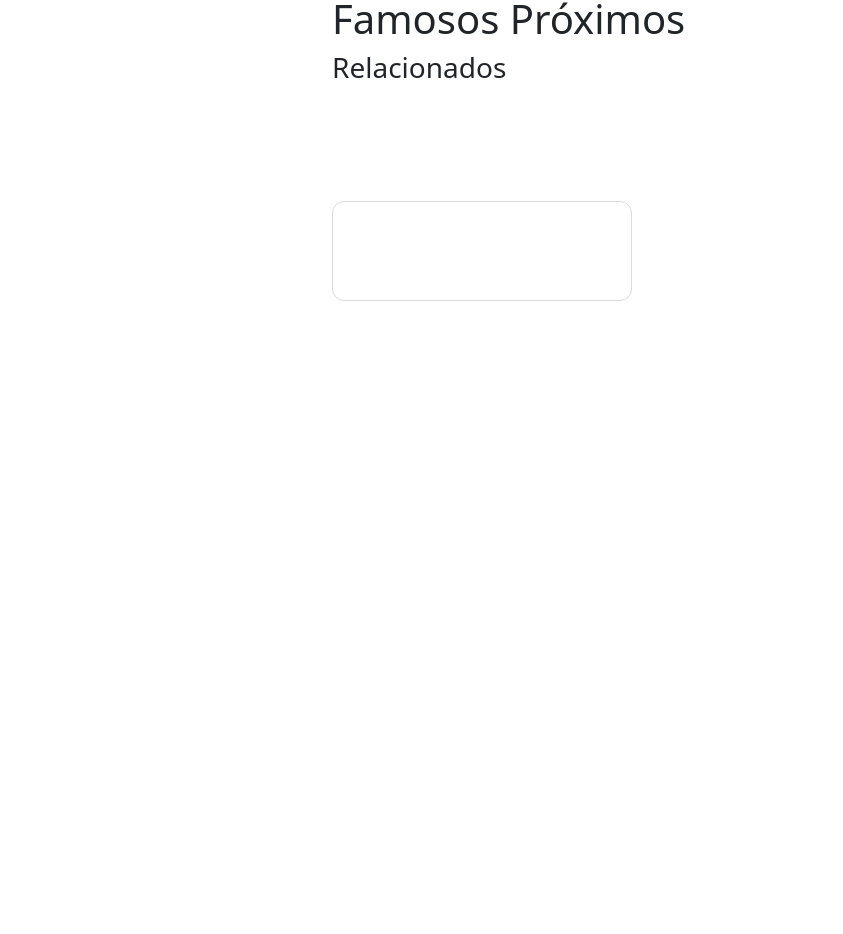
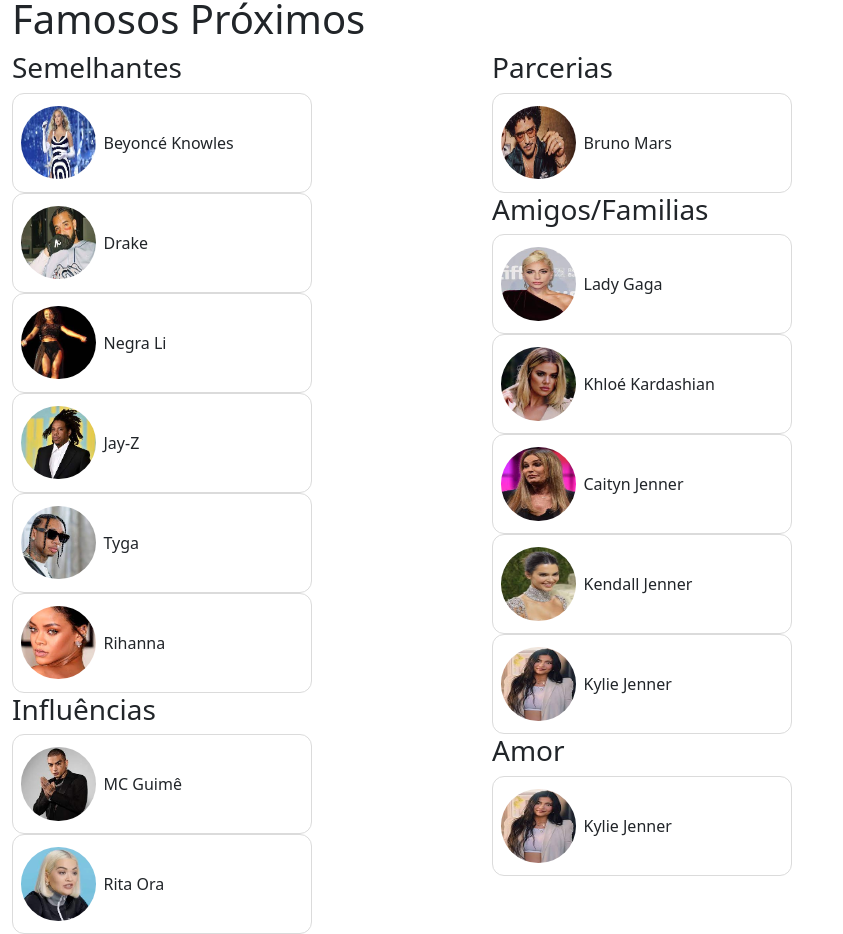
Before and after one commit to Renanluizssx/Projeto-Kanye-West, a React (Create React App) app in the folder myapp/: page /Famosos in a window 1280 px wide. Shown: the part 457-1391 px from the top of the page, without its empty margins (0-843 px from the left). Before the commit the page ends 800 px from the top, so only its background shows below. Built offline with nearby package versions, Linux system fonts and the light colour scheme.

Commit message:
commitado

```diff
--- /dev/null
+++ b/myapp/src/ColecaodeDados.js
@@ -0,0 +1,65 @@
+import beyonce from "./Assets/beyonce.jpg";
+import drake from "./Assets/drake.jpg";
+import negraLi from "./Assets/negra li.jpg";
+import caitlyn from "./Assets/caitlyn.jpg";
+import brunoMars from "./Assets/bruno mars.jpg";
+import guime from "./Assets/guime.jpg";
+import jayZ from "./Assets/jay z.jpg";
+import kendall from "./Assets/kendall.jpg";
+import khloe from "./Assets/khloé.jpg";
+import kimKardashian from "./Assets/kim kardashian.jpg";
+import kylieJenner from "./Assets/kylie jenner.jpg";
+import ladyGaga from "./Assets/lady gaga.jpg";
+import rihanna from "./Assets/rihanna.jpg";
+import rita from "./Assets/rita.jpg";
+import tyga from "./Assets/tyga.jpg";
+export const dadosArtistas = {
+  semelhantes: [
+    {
+      imagem: beyonce,
+      nome: "Beyoncé Knowles",
+    },
+    {
+      imagem: drake,
+      nome: "Drake",
+    },
+    { imagem: negraLi, nome: "Negra Li" },
+    { imagem: jayZ, nome: "Jay-Z" },
+    { imagem: tyga, nome: "Tyga" },
+    { imagem: rihanna, nome: "Rihanna" },
+  ],
+  influencias: [
+    {
+      imagem: guime,
+      nome: "MC Guimê",
+    },
+    {
+      imagem: rita,
+      nome: "Rita Ora",
+    },
+  ],
+  parcerias: {
+    imagem: brunoMars,
+    nome: "Bruno Mars",
+  },
+  amigosEFamilias: [
+    {
+      imagem: ladyGaga,
+      nome: "Lady Gaga",
+    },
+    {
+      imagem: khloe,
+      nome: "Khloé Kardashian",
+    },
+    {
+      imagem: caitlyn,
+      nome: "Caityn Jenner",
+    },
+    { imagem: kendall, nome: "Kendall Jenner" },
+    { imagem: kylieJenner, nome: "Kylie Jenner" },
+  ],
+  amor: {
+    imagem: kylieJenner,
+    nome: "Kylie Jenner",
+  },
+};
--- /dev/null
+++ b/myapp/src/Componentes/boxes-artista/index.js
@@ -0,0 +1,25 @@
+import { Box } from "@mui/system";
+
+function DadosArtistas({ imagem, nome }) {
+  return (
+    <Box
+      className="d-flex align-items-center"
+      sx={{
+        width: 300,
+        height: 100,
+        backgroundColor: "primary",
+        border: 1,
+        borderColor: "#dbdbdb",
+        borderRadius: 3,
+        "&:hover": {
+          opacity: [0.9, 0.8, 0.7],
+        },
+      }}
+    >
+      <img src={imagem} className=" ms-2 w-25 h-75 rounded-circle" />
+      <p className="ms-2 mb-0">{nome}</p>
+    </Box>
+  );
+}
+
+export default DadosArtistas;
--- a/myapp/src/Componentes/header-biografia/header-biografia.css
+++ b/myapp/src/Componentes/header-biografia/header-biografia.css
@@ -1,6 +1,6 @@
 .header-biografia {
   background-image: url("../../Assets/kanyeBiografia.jpg");
-  max-width: 1200px;
+  max-width: 1857px;
   height: 300px;
   background-repeat: no-repeat;
   background-size: cover;
--- a/myapp/src/Componentes/header-biografia/index.js
+++ b/myapp/src/Componentes/header-biografia/index.js
@@ -5,7 +5,7 @@ import { LinkContainer } from "react-router-bootstrap";
 function HeaderBiografia({ Row, Col }) {
   return (
     <Row className="justify-content-center">
-      <Col xs={6}>
+      <Col xs={9}>
         <header className="header-biografia">
           <Row className="align-items-center container-header">
             <Col>
--- /dev/null
+++ b/myapp/src/Componentes/tendencias/index.js
@@ -0,0 +1,41 @@
+function Tendencias({ Row, Col }) {
+  return (
+    <>
+      <h2 className="fs-1">Tendências</h2>
+      <Row className="fs-4">
+        <Col xs={12} className="tendencias-col d-flex justify-content-left">
+          <span className="p-1 mb-2 bg-white text-dark border tendencias">
+            Kayky Brito
+          </span>
+          <span className="p-1 mb-2 bg-white text-dark border tendencias">
+            Bruno de Luca
+          </span>
+          <span className="p-1 mb-2 bg-white text-dark border tendencias">
+            Neymar
+          </span>
+        </Col>
+        <Col xs={12} className="tendencias-col d-flex justify-content-left">
+          <span className="p-1  mb-2 bg-white text-dark border tendencias">
+            Maiara (Maiara & Maraisa)
+          </span>
+
+          <span className="p-1 mb-2 bg-white text-dark border tendencias">
+            Sabrina Sato
+          </span>
+          <span className="p-1  mb-2 bg-white text-dark border tendencias">
+            Fernando Zor
+          </span>
+        </Col>
+
+        <Col xs={12} className="tendencias-col d-flex justify-content-left">
+          <span className="p-1 mb-2 bg-white text-dark border">Oboticário</span>
+          <span className="p-1 mb-2 bg-white text-dark border">
+            Bruna Marquizini
+          </span>
+        </Col>
+      </Row>
+    </>
+  );
+}
+
+export default Tendencias;
--- a/myapp/src/pages/secao-famosos/index.js
+++ b/myapp/src/pages/secao-famosos/index.js
@@ -5,32 +5,77 @@ import Navegacao from "../../Componentes/navegacao";
 import HeaderBiografia from "../../Componentes/header-biografia";
 import "./secao-famosos.css";
 import * as React from "react";
-import { Box } from "@mui/system";
+import { useState } from "react";
+import DadosArtistas from "../../Componentes/boxes-artista";
+import { dadosArtistas } from "../../ColecaodeDados";
+import Tendencias from "../../Componentes/tendencias";
 function SecaoFamosos() {
+  const dadosArtistasSemelhantes = dadosArtistas.semelhantes;
+  const dadosArtistasInfluencas = dadosArtistas.influencias;
+  const dadoParceria = dadosArtistas.parcerias;
+  const dadosArtistasAmigosEFamilias = dadosArtistas.amigosEFamilias;
+  const dadoArtistaAmor = dadosArtistas.amor;
   return (
     <Container fluid>
       <Navegacao Row={Row} Col={Col} />
       <HeaderBiografia Row={Row} Col={Col} />
       <Row className="justify-content-center mt-5">
-        <Col xs={6}>
-          <main className="w-100 h-100">
-            <h2 className="fs-1">Famosos Próximos</h2>
-            <h3>Relacionados</h3>
-          </main>
+        <Col>
+          <Row>
+            <Col xs={9}>
+              <main>
+                <h2 className="fs-1">Famosos Próximos</h2>
+                <Row>
+                  <Col xs={6}>
+                    <h3>Semelhantes</h3>
 
-          <Box
-            sx={{
-              width: 300,
-              height: 100,
-              backgroundColor: "primary",
-              border: 1,
-              borderColor: "#dbdbdb",
-              borderRadius: 3,
-              "&:hover": {
-                opacity: [0.9, 0.8, 0.7],
-              },
-            }}
-          ></Box>
+                    {dadosArtistasSemelhantes.map((artista, id) => (
+                      <DadosArtistas
+                        key={id}
+                        imagem={artista.imagem}
+                        nome={artista.nome}
+                      />
+                    ))}
+
+                    <h3>Influências</h3>
+                    {dadosArtistasInfluencas.map((artista, id) => (
+                      <DadosArtistas
+                        key={id}
+                        imagem={artista.imagem}
+                        nome={artista.nome}
+                      />
+                    ))}
+                  </Col>
+
+                  <Col
+                    xs={6}
+                    className="d-flex flex-column justify-content-right"
+                  >
+                    <h3>Parcerias</h3>
+
+                    <DadosArtistas
+                      imagem={dadoParceria.imagem}
+                      nome={dadoParceria.nome}
+                    />
+
+                    <h3>Amigos/Familias</h3>
+                    {dadosArtistasAmigosEFamilias.map((artista, id) => (
+                      <DadosArtistas
+                        key={id}
+                        imagem={artista.imagem}
+                        nome={artista.nome}
+                      />
+                    ))}
+                    <h3>Amor</h3>
+                    <DadosArtistas
+                      imagem={dadoArtistaAmor.imagem}
+                      nome={dadoArtistaAmor.nome}
+                    />
+                  </Col>
+                </Row>
+              </main>
+            </Col>
+          </Row>
         </Col>
       </Row>
     </Container>
```
Also changed, not shown: myapp/src/pages/biografia/index.js (+4 -46 lines).
